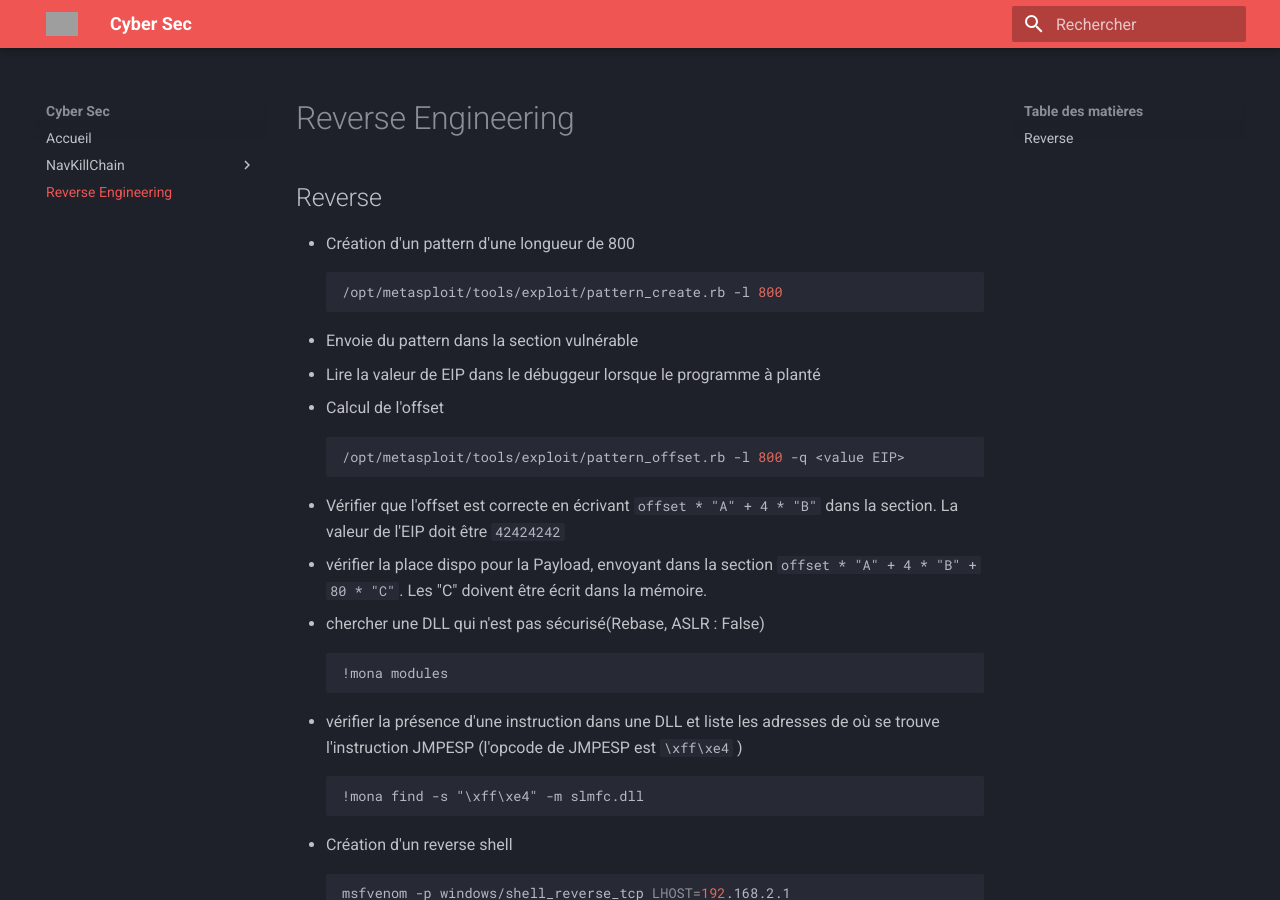
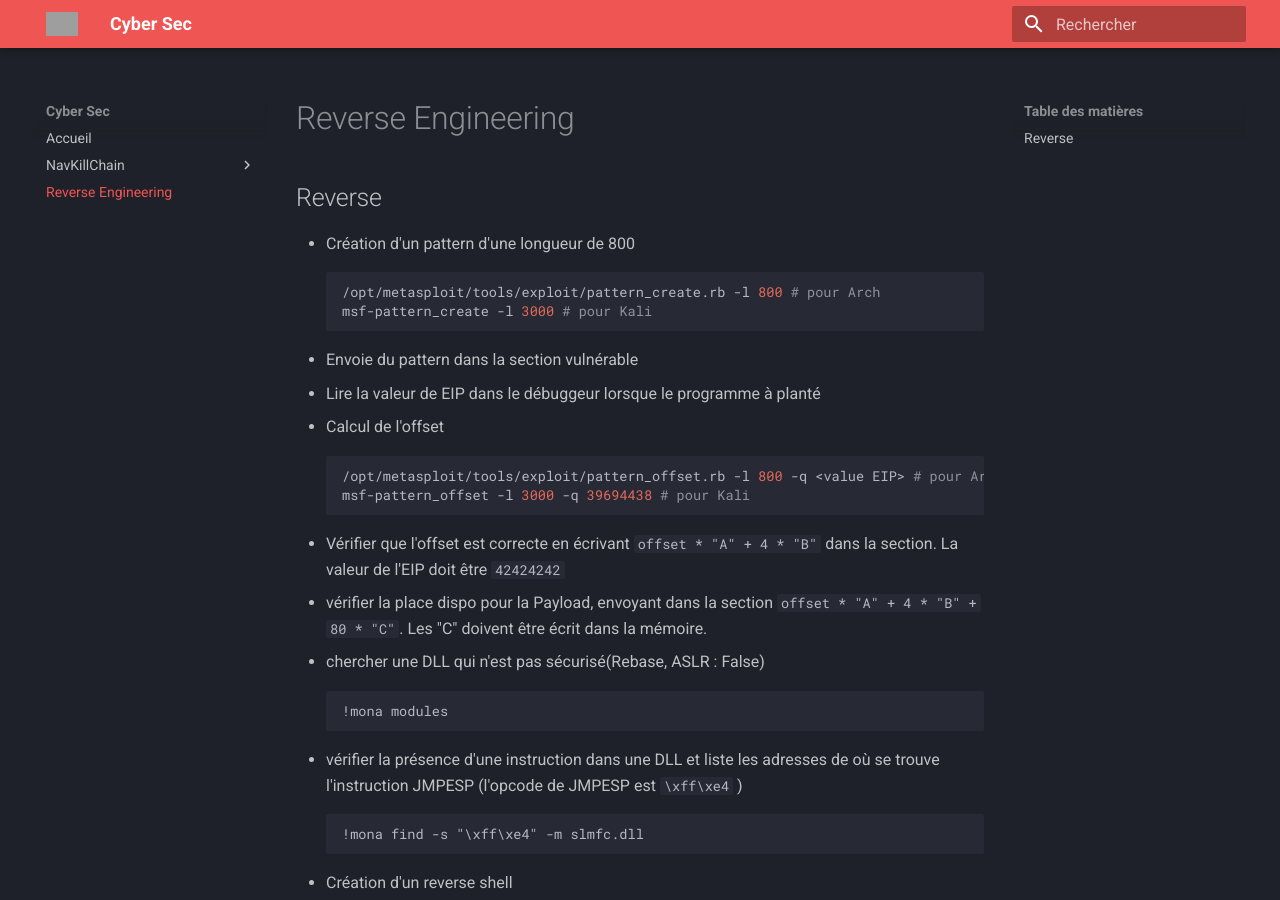
Before and after one commit to rigelgame/Cyber-Sec, an MkDocs documentation site: the page built from docs/reverse-engineering.md, in a window 1280 px wide and 900 px high. Built offline with MkDocs 1.6.1 and Material for MkDocs 9.7.7, drawn with Linux system fonts in a browser that asks for light colours; grey boxes are pictures that could not be loaded.

Commit message:
update reverse

````diff
--- a/docs/reverse-engineering.md
+++ b/docs/reverse-engineering.md
@@ -2,16 +2,18 @@
 
 - Création d'un pattern d'une longueur de 800
 ```bash
-/opt/metasploit/tools/exploit/pattern_create.rb -l 800
+/opt/metasploit/tools/exploit/pattern_create.rb -l 800 # pour Arch
+msf-pattern_create -l 3000 # pour Kali
 ```
 - Envoie du pattern dans la section vulnérable
 - Lire la valeur de EIP dans le débuggeur lorsque le programme à planté
 - Calcul de l'offset
 ```bash
-/opt/metasploit/tools/exploit/pattern_offset.rb -l 800 -q <value EIP>
+/opt/metasploit/tools/exploit/pattern_offset.rb -l 800 -q <value EIP> # pour Arch
+msf-pattern_offset -l 3000 -q 39694438 # pour Kali
 ```
 - Vérifier que l'offset est correcte en écrivant  `offset * "A" + 4 * "B"` dans la section. La valeur de l'EIP doit être `42424242`
- - vérifier la place dispo pour la Payload, envoyant dans la section `offset * "A" + 4 * "B" + 80 * "C"`. Les "C" doivent être écrit dans la mémoire.
+- vérifier la place dispo pour la Payload, envoyant dans la section `offset * "A" + 4 * "B" + 80 * "C"`. Les "C" doivent être écrit dans la mémoire.
 - chercher une DLL qui n'est pas sécurisé(Rebase, ASLR : False)
 ```
 !mona modules
````
